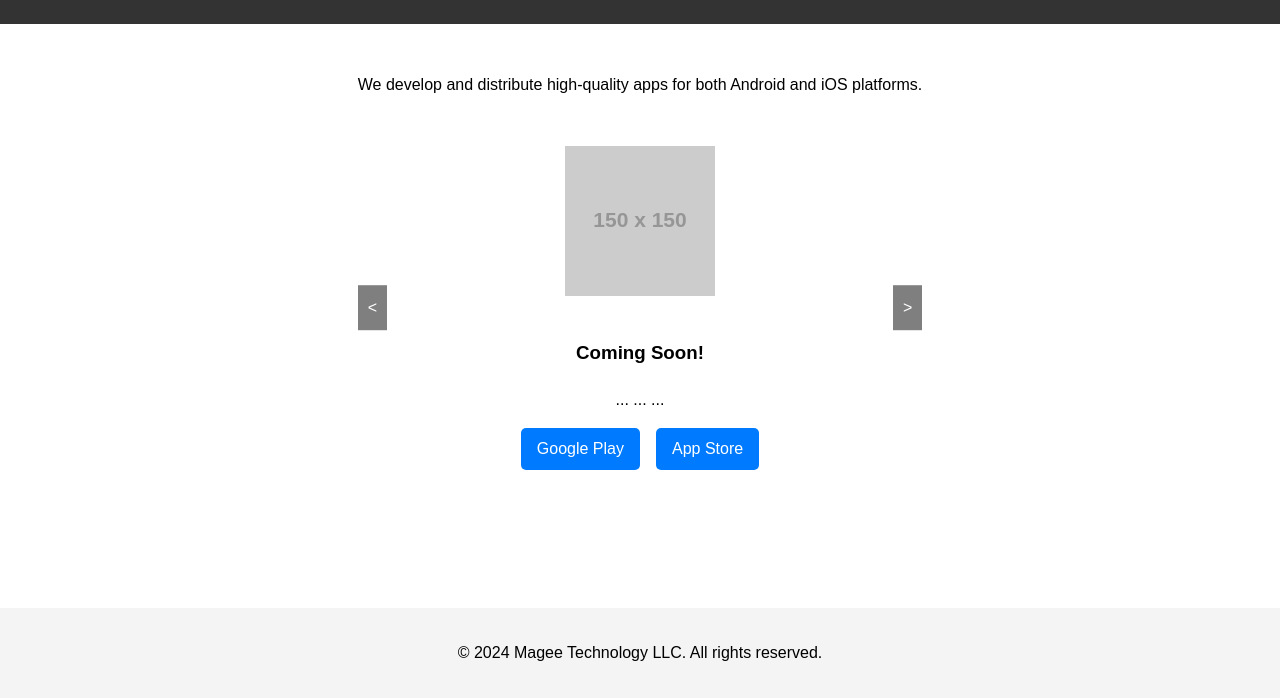
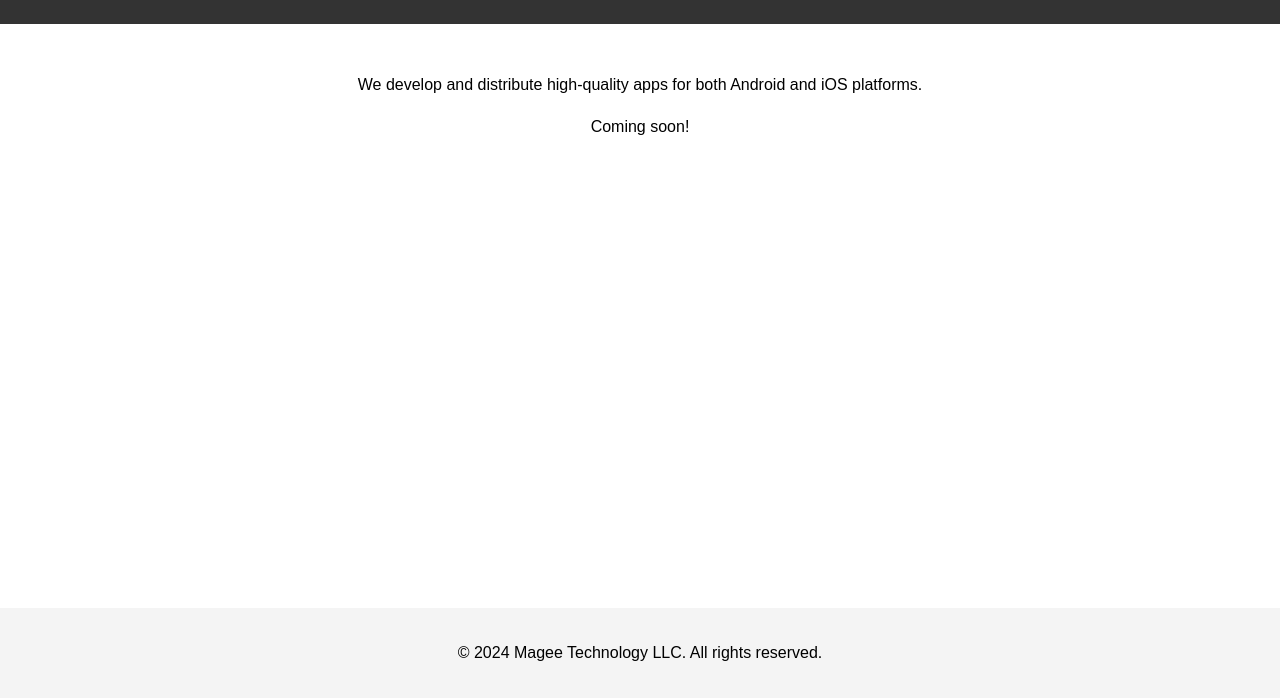
Before and after one commit to Magee-Technology/magee.us, a plain HTML site: page index.html in a window 1280 px wide. Shown: the part 102-800 px from the top of the page. Drawn offline with Linux system fonts and the light colour scheme; placeholder pictures from the web are drawn by us.

Commit message:
small changes

```diff
--- a/index.html
+++ b/index.html
@@ -89,7 +89,9 @@
     <main>
         <p>We develop and distribute high-quality apps for both Android and iOS platforms.</p>
 
-        <div class="carousel">
+
+        <p>Coming soon!</p>
+        <!-- <div class="carousel">
             <div class="carousel-inner">
                 <div class="carousel-item">
                     <img src="https://via.placeholder.com/150" alt="App 1">
@@ -103,14 +105,14 @@
             </div>
             <a href="#" class="carousel-control prev">&lt;</a>
             <a href="#" class="carousel-control next">&gt;</a>
-        </div>
+        </div> -->
     </main>
 
     <footer>
         <p>&copy; 2024 Magee Technology LLC. All rights reserved.</p>
     </footer>
 
-    <script>
+    <!-- <script>
         document.addEventListener('DOMContentLoaded', function() {
             const carousel = document.querySelector('.carousel-inner');
             const items = carousel.children;
@@ -133,6 +135,6 @@
                 showItem(currentIndex);
             });
         });
-    </script>
+    </script> -->
 </body>
 </html>
```
